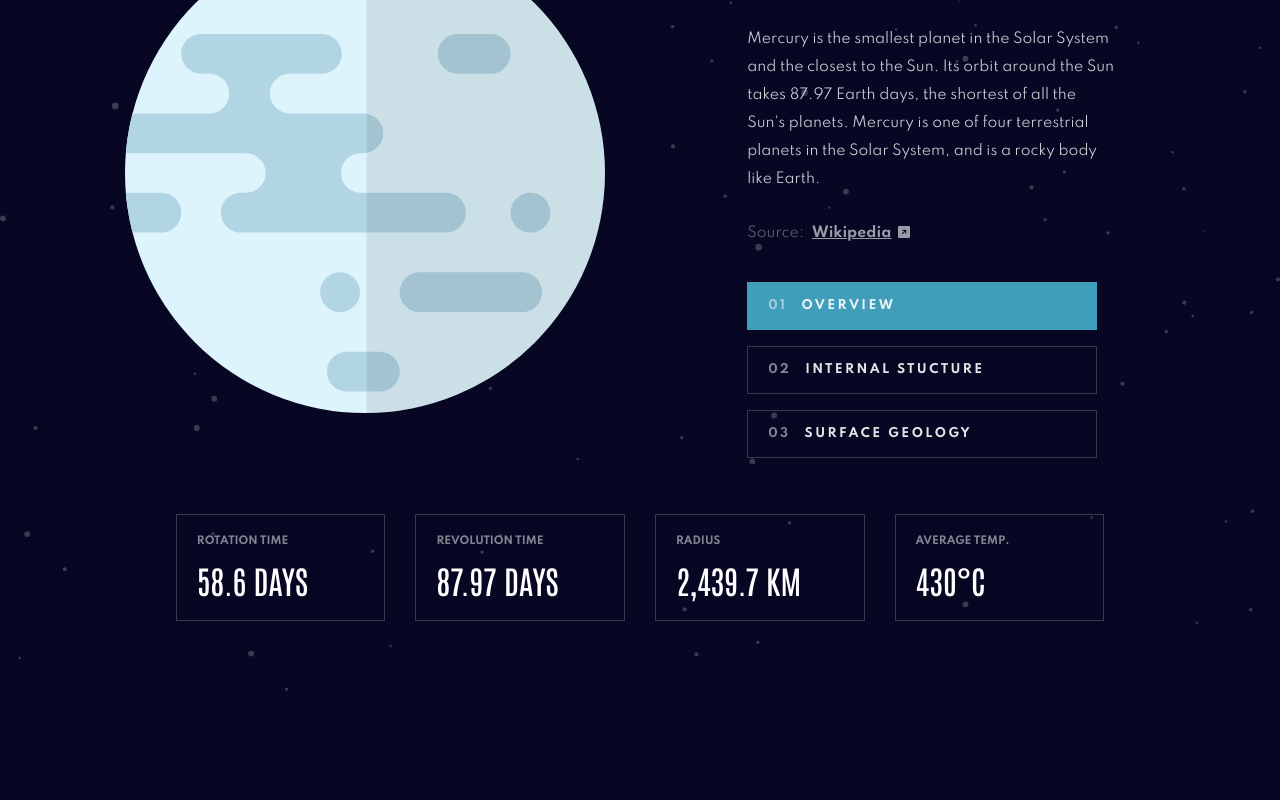
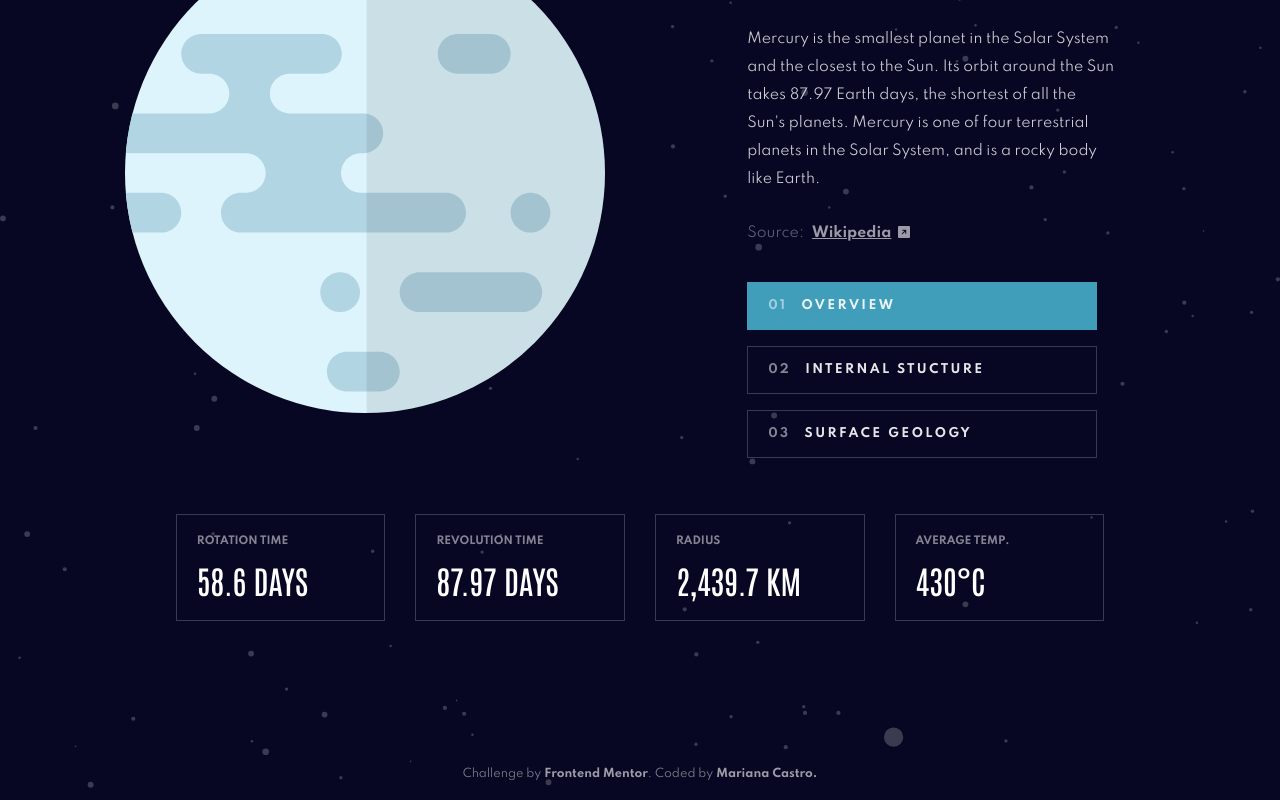
Before and after one commit to maricastroc/planets-fact-site, a React (Vite) app: page / in a window 1280 px wide. Shown: the part 250-1050 px from the top of the page. Before the commit the page ends 942 px from the top, so only its background shows below. Built offline with nearby package versions, Linux system fonts and the light colour scheme.

Commit message:
Adding footer

```diff
--- /dev/null
+++ b/src/components/Footer/index.tsx
@@ -0,0 +1,28 @@
+import { FooterContainer } from './styles'
+
+export function Footer() {
+  return (
+    <FooterContainer>
+      <p>
+        Challenge by{' '}
+        <a
+          href="https://www.frontendmentor.io/home"
+          target="_blank"
+          rel="noreferrer"
+          aria-label="Go to frontend mentor site"
+        >
+          Frontend Mentor
+        </a>
+        . Coded by{' '}
+        <a
+          href="https://github.com/maricastroc"
+          target="_blank"
+          rel="noreferrer"
+          aria-label="Go to author's GitHub"
+        >
+          Mariana Castro.
+        </a>
+      </p>
+    </FooterContainer>
+  )
+}
--- /dev/null
+++ b/src/components/Footer/styles.ts
@@ -0,0 +1,35 @@
+import styled from 'styled-components'
+
+export const FooterContainer = styled.div`
+  margin-top: 1.5rem;
+  display: flex;
+  flex-direction: column;
+  margin-bottom: 1rem;
+  text-align: center;
+  line-height: 20px;
+  padding: 0 1.5rem;
+
+  p {
+    margin-top: 1rem;
+    font-size: 0.65rem;
+    font-family: 'Spartan', sans-serif;
+    color: ${(props) => props.theme['base-footer']};
+    opacity: 0.6;
+  }
+
+  a {
+    font-family: 'Spartan', sans-serif;
+    opacity: 1;
+    color: ${(props) => props.theme['base-text']};
+    font-size: 0.65rem;
+    font-weight: 700;
+    text-decoration: none;
+  }
+
+  @media (min-width: 1015px) {
+    p,
+    a {
+      font-size: 0.7rem;
+    }
+  }
+`
--- a/src/components/PlanetPage/index.tsx
+++ b/src/components/PlanetPage/index.tsx
@@ -14,6 +14,7 @@ import useEmblaCarousel from 'embla-carousel-react'
 import { PlanetSlide } from '../PlanetSlide'
 import { BtnMobile } from './components/BtnMobile'
 import { BtnDesktop } from './components/BtnDesktop'
+import { Footer } from '../Footer'
 
 export function PlanetPage(props: PlanetDataProps) {
   const { setActiveTheme } = useContext(PlanetsContext)
@@ -127,6 +128,7 @@ export function PlanetPage(props: PlanetDataProps) {
         <ItemList label="Radius" data={props.radius} />
         <ItemList label="Average temp." data={props.temperature} />
       </ItemsListContainer>
+      <Footer />
     </Container>
   )
 }
--- a/src/styles/themes/default.ts
+++ b/src/styles/themes/default.ts
@@ -3,6 +3,7 @@ import { fontFaces } from '../fonts'
 export const defaultTheme = {
   'bg-color': '#070724',
   'base-text': '#FFFFFF',
+  'base-footer': '#D1D1D1',
 
   'dark-gray': '#38384F',
   'light-gray': '#838391',
```
